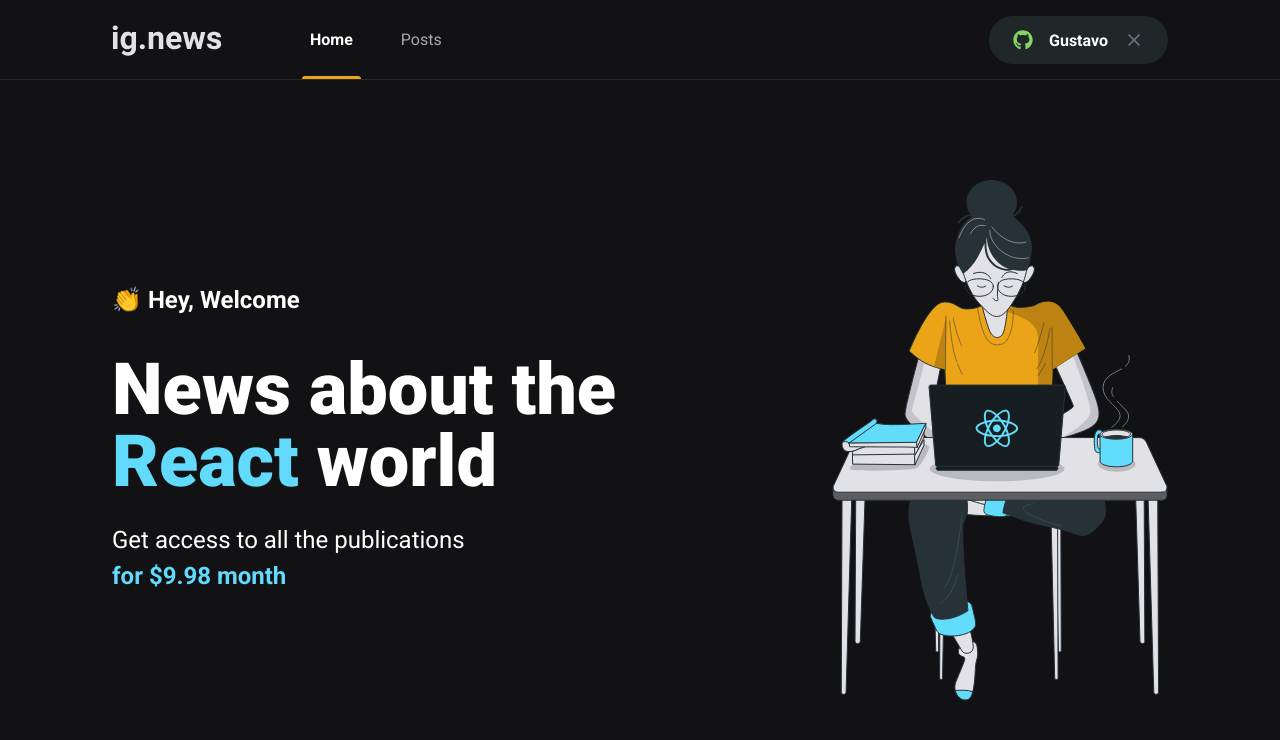
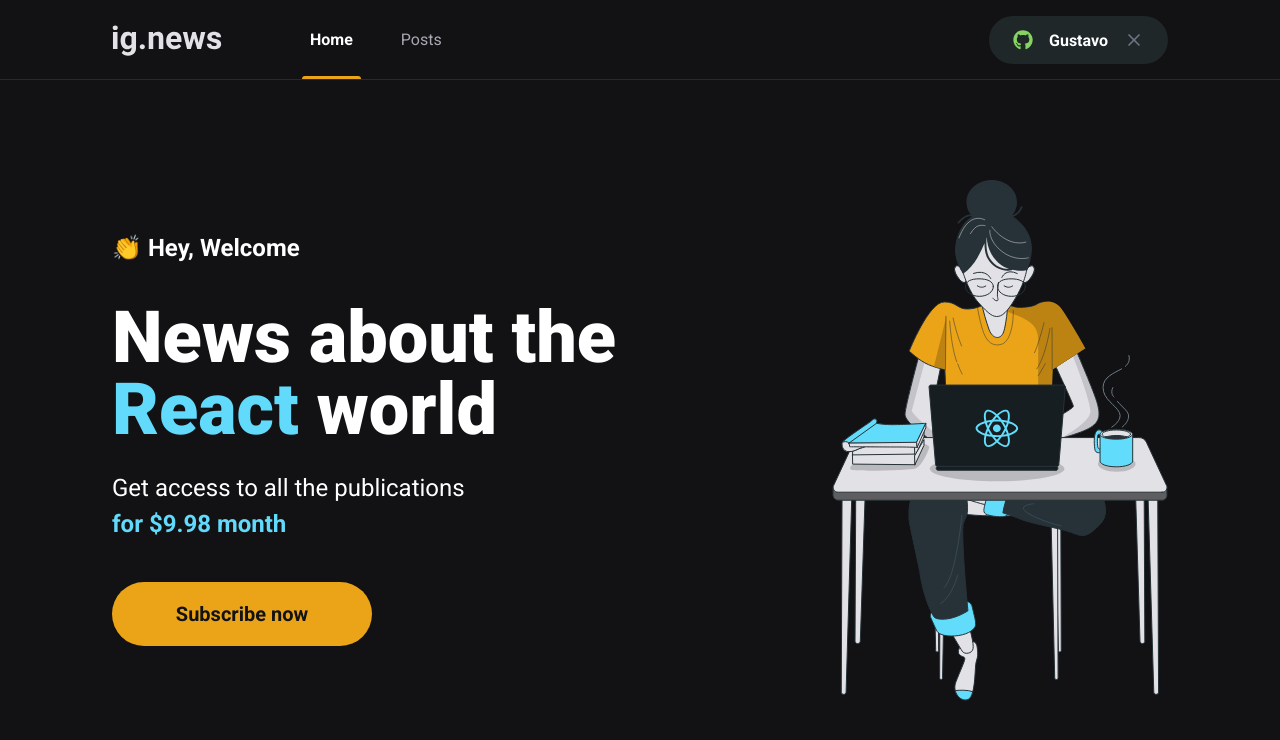
Before and after one commit to LGustta13/ignews, a Next.js app: page / in a window 1280 px wide. Shown: the top 740 px of the page. Built offline with nearby package versions, Linux system fonts and the light colour scheme.

Commit message:
Creating SubscribeButton component

```diff
--- /dev/null
+++ b/src/components/SubscribeButton/index.tsx
@@ -0,0 +1,12 @@
+import styles from "./styles.module.scss";
+
+export function SubscribeButton() {
+    return (
+        <button
+            type="button"
+            className={styles.subscribeButton}
+        >
+            Subscribe now
+        </button>
+    );
+}
--- /dev/null
+++ b/src/components/SubscribeButton/styles.module.scss
@@ -0,0 +1,22 @@
+.subscribeButton {
+    height: 4rem;
+    width: 260px;
+    border: 0;
+    border-radius: 2rem;
+    background: var(--yellow-500);
+    color: var(--gray-900);
+    font-size: 1.25rem;
+    font-weight: bold;
+
+    display: flex;
+    align-items: center;
+    justify-content: center;
+
+    transition: filter 0.2s;
+
+    &:hover {
+        filter: brightness(0.8);
+    }
+
+
+}
--- a/src/pages/home.module.scss
+++ b/src/pages/home.module.scss
@@ -40,4 +40,10 @@
             font-weight: bold;
         }
     }
+
+    // Se observar, essa estilização do botão age no componente SubscribeButton, mas quem causa é a Home
+    // pois o SubscribeButton tem seu próprio arquivo de estilização
+    button {
+        margin-top: 2.5rem;
+    }
 }
--- a/src/pages/index.tsx
+++ b/src/pages/index.tsx
@@ -1,4 +1,5 @@
 import Head from 'next/head';
+import { SubscribeButton } from '../components/SubscribeButton';
 import styles from './home.module.scss';
 
 export default function Home() {
@@ -17,7 +18,7 @@
             Get access to all the publications <br />
             <span>for $9.98 month</span>
           </p>
-
+          <SubscribeButton />
         </section>
         <img src="/images/avatar.svg" alt="Girl coding" />
       </main>
```
